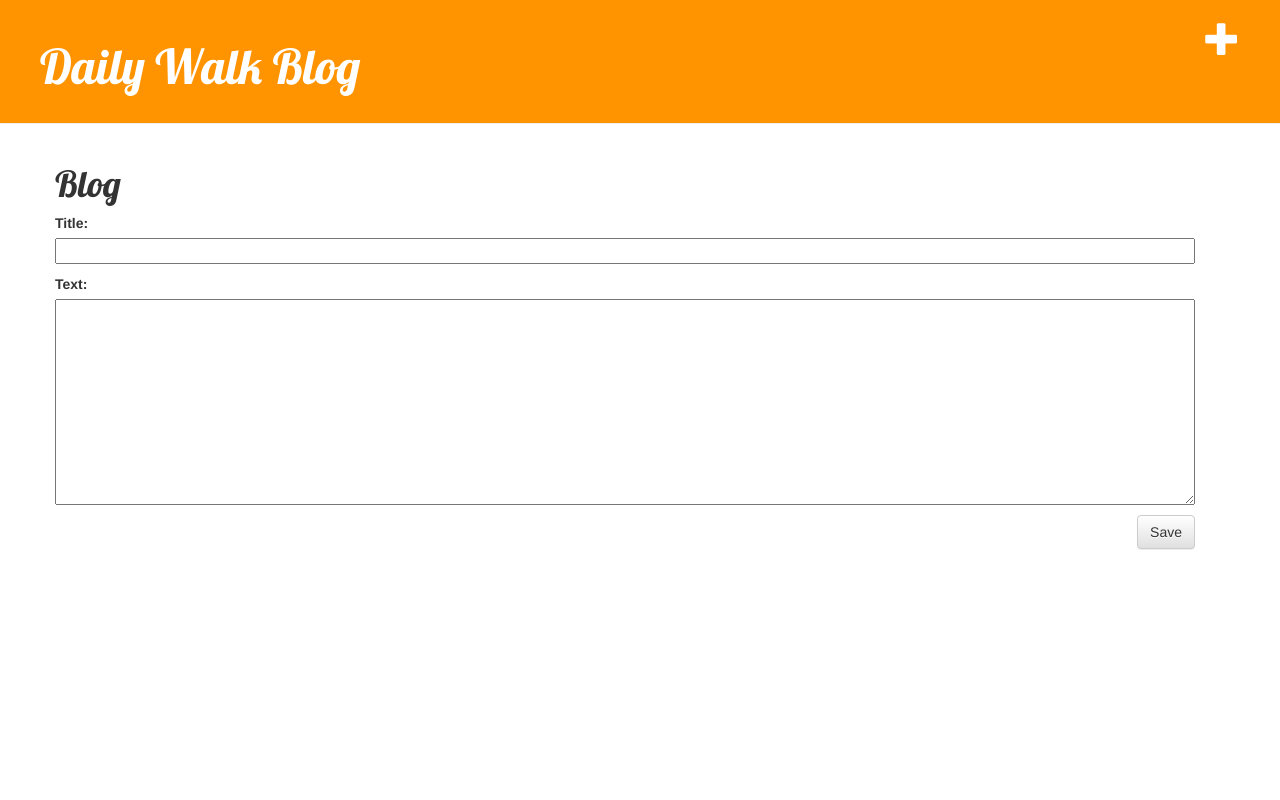
After one commit to yanzishang/dailyseries, a Django app: page /blog/new/ in a window 1280 px wide. The commit adds this page. Run offline with Django 3.2, Linux system fonts and the light colour scheme; some libraries are stand-ins or nearby versions.

Commit message:
create function ( new/edit blog )

```diff
--- a/dailyseries/urls.py
+++ b/dailyseries/urls.py
@@ -19,5 +19,8 @@ from dailywalk import views as dailywalk_views
 
 urlpatterns = [
     url(r'^$', dailywalk_views.index,name='dailywalk'),
+    url(r'^blog/(?P<pk>[0-9]+)/$',dailywalk_views.blog_detail, name='blog_detail'),
+    url(r'^blog/new/$',dailywalk_views.blog_new, name='blog_new'),
+    url(r'^blog/(?P<pk>[0-9]+)/edit/$',dailywalk_views.blog_edit, name='blog_edit'),
     url(r'^admin/', admin.site.urls),
 ]
--- /dev/null
+++ b/dailywalk/forms.py
@@ -0,0 +1,8 @@
+from django import forms
+from .models import Blog
+
+
+class BlogForm(forms.ModelForm):
+    class Meta:
+        model = Blog
+        fields = ('title', 'text')
--- a/dailywalk/static/css/home.css
+++ b/dailywalk/static/css/home.css
@@ -1,4 +1,47 @@
-h1 {
-    text-align: center;
-    font-family: "Roboto", "Lucida Grande", Verdana, Arial, sans-serif;
+.page-header {
+    background-color: #ff9400;
+    margin-top: 0;
+    padding: 20px 20px 20px 40px;
 }
+
+.page-header h1, .page-header h1 a, .page-header h1 a:visited, .page-header h1 a:active {
+    color: #ffffff;
+    font-size: 36pt;
+    text-decoration: none;
+}
+
+.content {
+    margin-left: 40px;
+}
+
+h1, h2, h3, h4 {
+    font-family: 'Lobster', cursive;
+}
+
+.date {
+    float: right;
+    color: #828282;
+}
+
+.save {
+    float: right;
+}
+
+.blog-form textarea, .blog-form input {
+    width: 100%;
+}
+
+.top-menu, .top-menu:hover, .top-menu:visited {
+    color: #ffffff;
+    float: right;
+    font-size: 26pt;
+    margin-right: 20px;
+}
+
+.blog {
+    margin-bottom: 70px;
+}
+
+.blog h1 a, .blog h1 a:visited {
+    color: #000000;
+}
--- /dev/null
+++ b/dailywalk/templates/dailywalk/base.html
@@ -0,0 +1,24 @@
+{% load staticfiles %}
+<html lang="en">
+<head>
+    <title>dailywalk</title>
+    <link rel="stylesheet" href="//maxcdn.bootstrapcdn.com/bootstrap/3.2.0/css/bootstrap.min.css">
+    <link rel="stylesheet" href="//maxcdn.bootstrapcdn.com/bootstrap/3.2.0/css/bootstrap-theme.min.css">
+    <link href="http://fonts.googleapis.com/css?family=Lobster&subset=latin,latin-ext" rel="stylesheet" type="text/css">
+    <link href="{% static "css/home.css" %}" rel="stylesheet"/>
+</head>
+<body>
+<div class="page-header">
+    <a href="{% url "blog_new" %}" class="top-menu"><span class="glyphicon glyphicon-plus"></span></a>
+        <h1><a href="/">Daily Walk Blog</a></h1>
+    </div>
+    <div class="content container">
+        <div class="row">
+            <div class="col-md-12">
+            {% block content %}
+            {% endblock %}
+            </div>
+        </div>
+    </div>
+</body>
+</html>
--- /dev/null
+++ b/dailywalk/templates/dailywalk/blog_edit.html
@@ -0,0 +1,8 @@
+{% extends "dailywalk/base.html" %}
+{% block content %}
+    <h1>Blog</h1>
+    <form method="post" class="blog-form">{% csrf_token %}
+        {{ form.as_p }}
+        <button type="submit" class="save btn btn-default">Save</button>
+    </form>
+{% endblock content %}
--- a/dailywalk/views.py
+++ b/dailywalk/views.py
@@ -1,6 +1,7 @@
-from django.shortcuts import render
+from django.shortcuts import render, get_object_or_404, redirect
 from .models import Blog
 from django.utils import timezone
+from .forms import BlogForm
 
 
 # Create your views here.
@@ -9,3 +10,37 @@ from django.utils import timezone
 def index(request):
     blog = Blog.objects.filter(created_date__lte=timezone.now()).order_by('created_date')
     return render(request, "dailywalk/home.html", {'blogs': blog})
+
+
+def blog_detail(request, pk):
+    blog = get_object_or_404(Blog, pk=pk)
+    return render(request, 'dailywalk/blog_detail.html', {'blog': blog})
+
+
+def blog_new(request):
+    if request.method == "POST":
+        form = BlogForm(request.POST)
+        if form.is_valid():
+            blog = form.save(commit=False)
+            blog.author = request.user
+            blog.created_date = timezone.now()
+            blog.save()
+            return redirect('dailywalk.views.blog_detail', pk=blog.pk)
+    else:
+        form = BlogForm()
+        return render(request, 'dailywalk/blog_edit.html', {'form': form})
+
+
+def blog_edit(request, pk):
+    blog = get_object_or_404(Blog, pk=pk)
+    if request.method == "POST":
+        form = BlogForm(request.POST, instance=blog)
+        if form.is_valid():
+            blog = form.save(commit=False)
+            blog.author = request.user
+            blog.created_date = timezone.now()
+            blog.save()
+            return redirect('dailywalk.views.blog_detail', pk=blog.pk)
+    else:
+        form = BlogForm(instance=blog)
+    return render(request, 'dailywalk/blog_edit.html', {'form': form})
```
Also changed, not shown: dailywalk/templates/dailywalk/blog_detail.html (added, +14 -0 lines), dailywalk/templates/dailywalk/home.html (+12 -17 lines).
